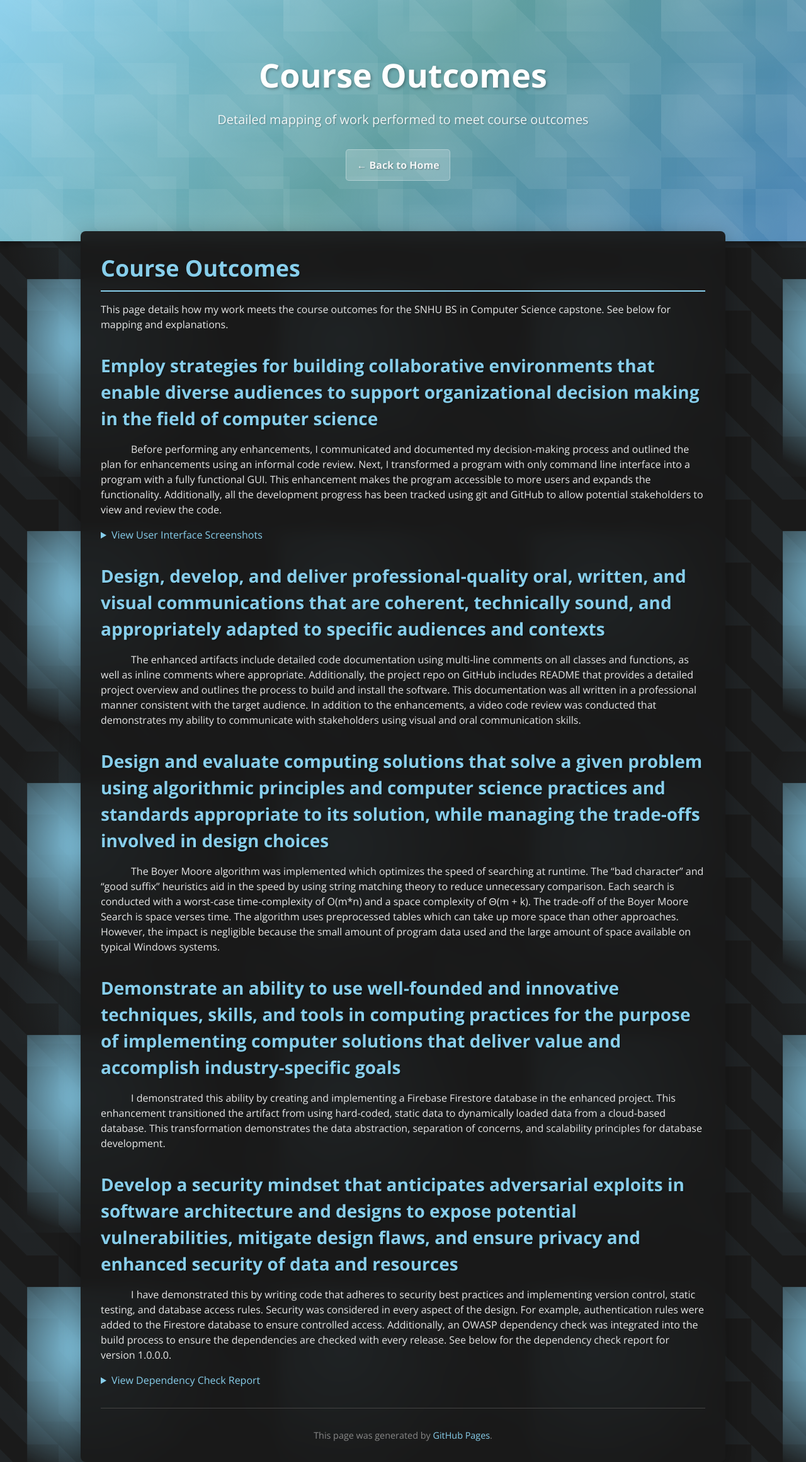
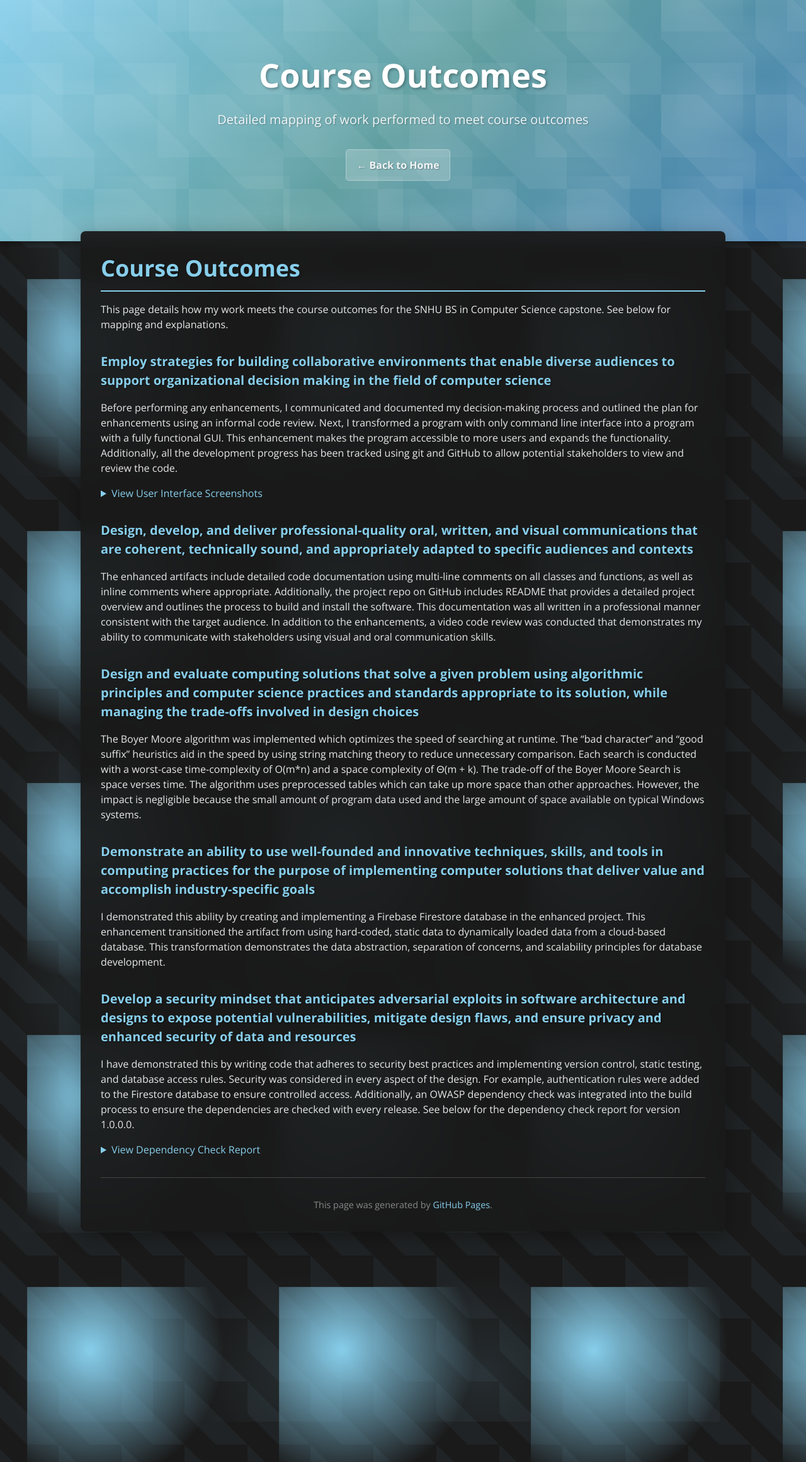
Before and after one commit to twrutherford81/twrutherford81.github.io, a Jekyll site: the page built from course-outcomes.md, in a window 1280 px wide. Shown: the whole page at 63% size. Built offline with Jekyll 4.4.1, drawn with Linux system fonts in a browser that asks for light colours.

Commit message:
dev: add finishing touched and remove paragraph indents

```diff
--- a/course-outcomes.md
+++ b/course-outcomes.md
@@ -9,11 +9,9 @@ back_link: index.html
 
 This page details how my work meets the course outcomes for the SNHU BS in Computer Science capstone. See below for mapping and explanations.
 
-## Employ strategies for building collaborative environments that enable diverse audiences to support organizational decision making in the field of computer science
+### Employ strategies for building collaborative environments that enable diverse audiences to support organizational decision making in the field of computer science
 
-<p style="text-indent:3em;">
 Before performing any enhancements, I communicated and documented my decision-making process and outlined the plan for enhancements using an informal code review. Next, I transformed a program with only command line interface into a program with a fully functional GUI. This enhancement makes the program accessible to more users and expands the functionality.  Additionally, all the development progress has been tracked using git and GitHub to allow potential stakeholders to view and review the code.
-</p>
 
 <details>
   <summary style="color: #87CEEB; cursor: pointer;">View User Interface Screenshots</summary>
@@ -23,29 +21,21 @@ Before performing any enhancements, I communicated and documented my decision-ma
   </div>
 </details>
 
-## Design, develop, and deliver professional-quality oral, written, and visual communications that are coherent, technically sound, and appropriately adapted to specific audiences and contexts
+### Design, develop, and deliver professional-quality oral, written, and visual communications that are coherent, technically sound, and appropriately adapted to specific audiences and contexts
 
-<p style="text-indent:3em;">
 The enhanced artifacts include detailed code documentation using multi-line comments on all classes and functions, as well as inline comments where appropriate. Additionally, the project repo on GitHub includes README that provides a detailed project overview and outlines the process to build and install the software. This documentation was all written in a professional manner consistent with the target audience. In addition to the enhancements, a video code review was conducted that demonstrates my ability to communicate with stakeholders using visual and oral communication skills.
-</p>
 
-## Design and evaluate computing solutions that solve a given problem using algorithmic principles and computer science practices and standards appropriate to its solution, while managing the trade-offs involved in design choices
+### Design and evaluate computing solutions that solve a given problem using algorithmic principles and computer science practices and standards appropriate to its solution, while managing the trade-offs involved in design choices
 
-<p style="text-indent:3em;">
 The Boyer Moore algorithm was implemented which optimizes the speed of searching at runtime. The “bad character” and “good suffix” heuristics aid in the speed by using string matching theory to reduce unnecessary comparison. Each search is conducted with a worst-case time-complexity of O(m*n) and a space complexity of Θ(m + k). The trade-off of the Boyer Moore Search is space verses time. The algorithm uses preprocessed tables which can take up more space than other approaches. However, the impact is negligible because the small amount of program data used and the large amount of space available on typical Windows systems.
-</p>
 
-## Demonstrate an ability to use well-founded and innovative techniques, skills, and tools in computing practices for the purpose of implementing computer solutions that deliver value and accomplish industry-specific goals
+### Demonstrate an ability to use well-founded and innovative techniques, skills, and tools in computing practices for the purpose of implementing computer solutions that deliver value and accomplish industry-specific goals
 
-<p style="text-indent:3em;">
 I demonstrated this ability by creating and implementing a Firebase Firestore database in the enhanced project. This enhancement transitioned the artifact from using hard-coded, static data to dynamically loaded data from a cloud-based database. This transformation demonstrates the data abstraction, separation of concerns, and scalability principles for database development.
-</p>
 
-## Develop a security mindset that anticipates adversarial exploits in software architecture and designs to expose potential vulnerabilities, mitigate design flaws, and ensure privacy and enhanced security of data and resources
+### Develop a security mindset that anticipates adversarial exploits in software architecture and designs to expose potential vulnerabilities, mitigate design flaws, and ensure privacy and enhanced security of data and resources
 
-<p style="text-indent:3em;">
 I have demonstrated this by writing code that adheres to security best practices and implementing version control, static testing, and database access rules. Security was considered in every aspect of the design. For example, authentication rules were added to the Firestore database to ensure controlled access. Additionally, an OWASP dependency check was integrated into the build process to ensure the dependencies are checked with every release. See below for the dependency check report for version 1.0.0.0.
-</p>
 
 <details>
   <summary style="color: #87CEEB; cursor: pointer;">View Dependency Check Report</summary>
```
Also changed, not shown: cat1_software_design_engineering.md (+3 -10 lines), cat2_algorithms_and_data_structures.md (+3 -8 lines), cat3_databases.md (+4 -9 lines), README.md.
